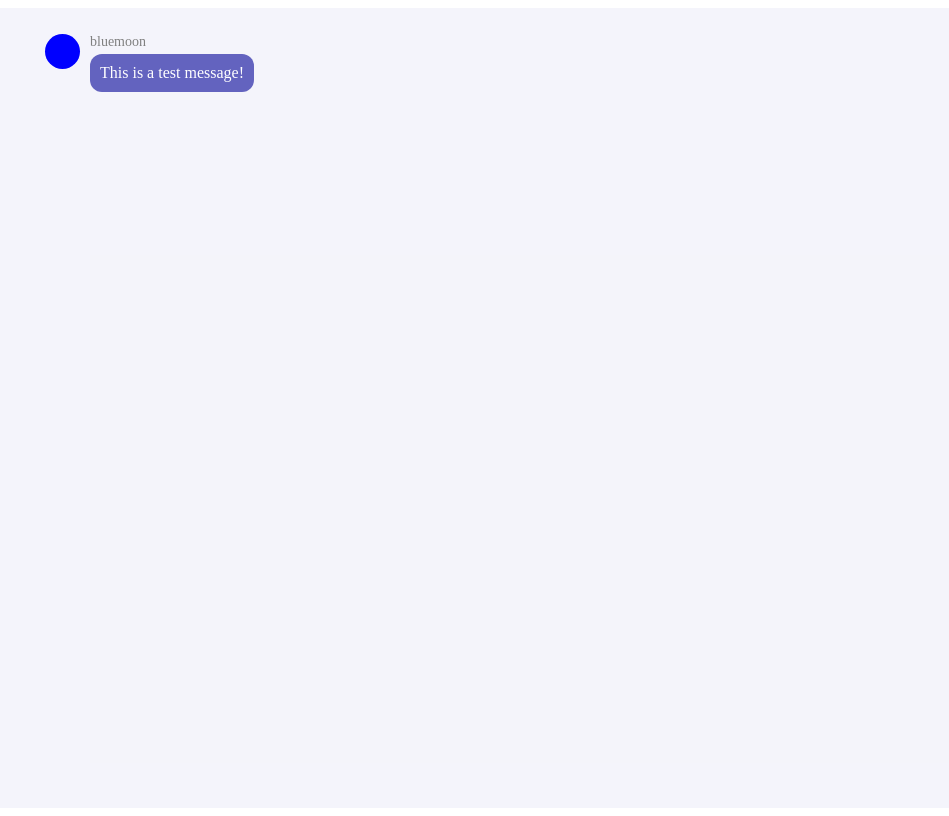
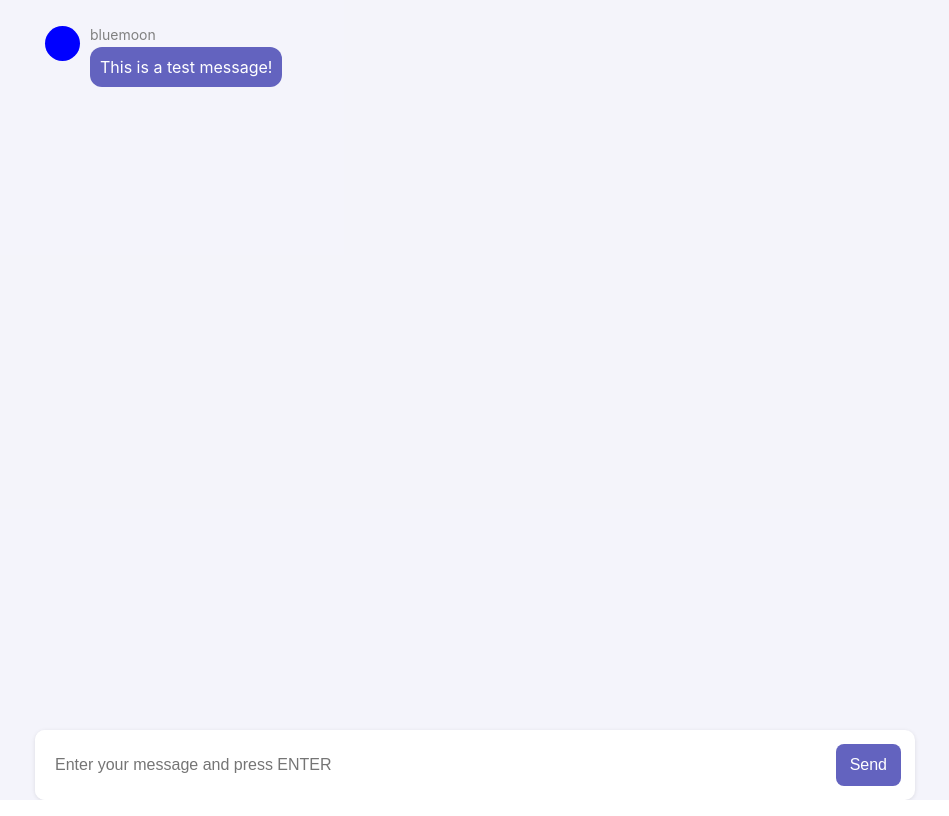
Before and after one commit to MarkoRadev/chat-app-v2, a React (Create React App) app: page / in a window 1280 px wide. Shown: the whole page, without its empty margins (165-1114 px from the left). Built offline with nearby package versions, Linux system fonts and the light colour scheme; the HTML template or start-up script is replaced by a standard one.

Commit message:
message input added

```diff
--- a/src/App.css
+++ b/src/App.css
@@ -81,7 +81,7 @@
     margin-top: 10px;
 }
 
-.messages-message .current-member {
+.messages-message.current-member {
     flex-direction: row-reverse;
     text-align: right;
 }
--- a/src/App.js
+++ b/src/App.js
@@ -1,6 +1,7 @@
 import { useState } from 'react';
 import './App.css';
-import Messages from './components/Messages';
+import Messages from './components/Messages/Messages';
+import MessageInput from './components/MessageInput/MessageInput';
 
 function App() {
     const [messages, setMessages] = useState([{
@@ -14,9 +15,15 @@ function App() {
             },
         },
     }]);
+
     const [me, setMe] = useState({
-        username: randomName(),
-        color: randomColor(),
+        // username: randomName(),
+        // color: randomColor(),
+        id: '2',
+        clientData: {
+            color: randomColor(),
+            username: randomName(),
+        },
     });
 
     function randomName() {
@@ -52,10 +59,19 @@ function App() {
         return '#' + Math.floor(Math.random() * 0xFFFFFF).toString(16);
     }
 
+    function onSendMessage(message) {
+        const newMessage = {
+          data: message,
+          member: me
+        }
+        setMessages([...messages, newMessage])
+    }
+
     return (
         <div className="app">
             <div className="app-content">
                 <Messages messages={messages} me={me} />
+                <MessageInput onSendMessage={onSendMessage} />
             </div>
         </div>
     );
--- /dev/null
+++ b/src/components/MessageInput/MessageInput.js
@@ -0,0 +1,34 @@
+import { useEffect, useState } from 'react';
+
+function MessageInput({onSendMessage}) {
+    const [text, setText] = useState('');
+
+    function onChange(e) {
+        const text = e.target.value;
+        setText(text);
+    }
+
+    function onSubmit(e) {
+        e.preventDefault();
+        onSendMessage(text);
+        setText('');
+    }
+
+    return (
+        <div className="input">
+            <form onSubmit={e => onSubmit(e)}>
+                <input
+                    name="message"
+                    onChange={e => onChange(e)}
+                    value={text}
+                    type='text'
+                    placeholder='Enter your message and press ENTER'
+                    autoFocus
+                />
+                <button>Send</button>
+            </form>
+        </div>
+    );
+}
+
+export default MessageInput;
--- a/src/components/Messages.js
+++ b/src/components/Messages/Messages.js
@@ -1,5 +1,4 @@
 import {useEffect, useRef} from 'react';
-import React from 'react';
 
 function Messages({messages, me}) {
     const bottomRef = useRef(null);
@@ -16,7 +15,7 @@ function Messages({messages, me}) {
         const className = messageFromMe ? "messages-message current-member" : "messages-message";
 
         return (
-            <li key={id} className={className}>
+            <li key={data} className={className}>
                 <span
                     className="avatar"
                     style={{backgroundColor: color}}
--- a/src/index.css
+++ b/src/index.css
@@ -11,3 +11,45 @@ code {
   font-family: source-code-pro, Menlo, Monaco, Consolas, 'Courier New',
     monospace;
 } */
+
+body {
+    margin: 0;
+    padding: 0;
+    font-family: -apple-system, BlinkMacSystemFont, "Segoe UI", "Roboto", "Oxygen",
+      "Ubuntu", "Cantarell", "Fira Sans", "Droid Sans", "Helvetica Neue",
+      sans-serif;
+    -webkit-font-smoothing: antialiased;
+    -moz-osx-font-smoothing: grayscale;
+}
+
+code {
+    font-family: source-code-pro, Menlo, Monaco, Consolas, "Courier New", monospace;
+}
+
+form {
+    display: flex;
+    width: 100%;
+    background: white;
+    box-shadow: 0px 1px 4px 0px rgba(0,0,0,0.1);
+    border-radius: 10px;
+}
+
+input {
+    font-size: 16px;
+    border: 0;
+    outline: none;
+    flex-grow: 1;
+    padding: 20px;
+    border-radius: 10px;
+}
+
+button {
+    padding: 12px 14px;
+    font-size: 16px;
+    background-color: #6363bf;
+    color: white;
+    border: none;
+    border-radius: 8px;
+    margin: 14px;
+    cursor: pointer;
+}
```
